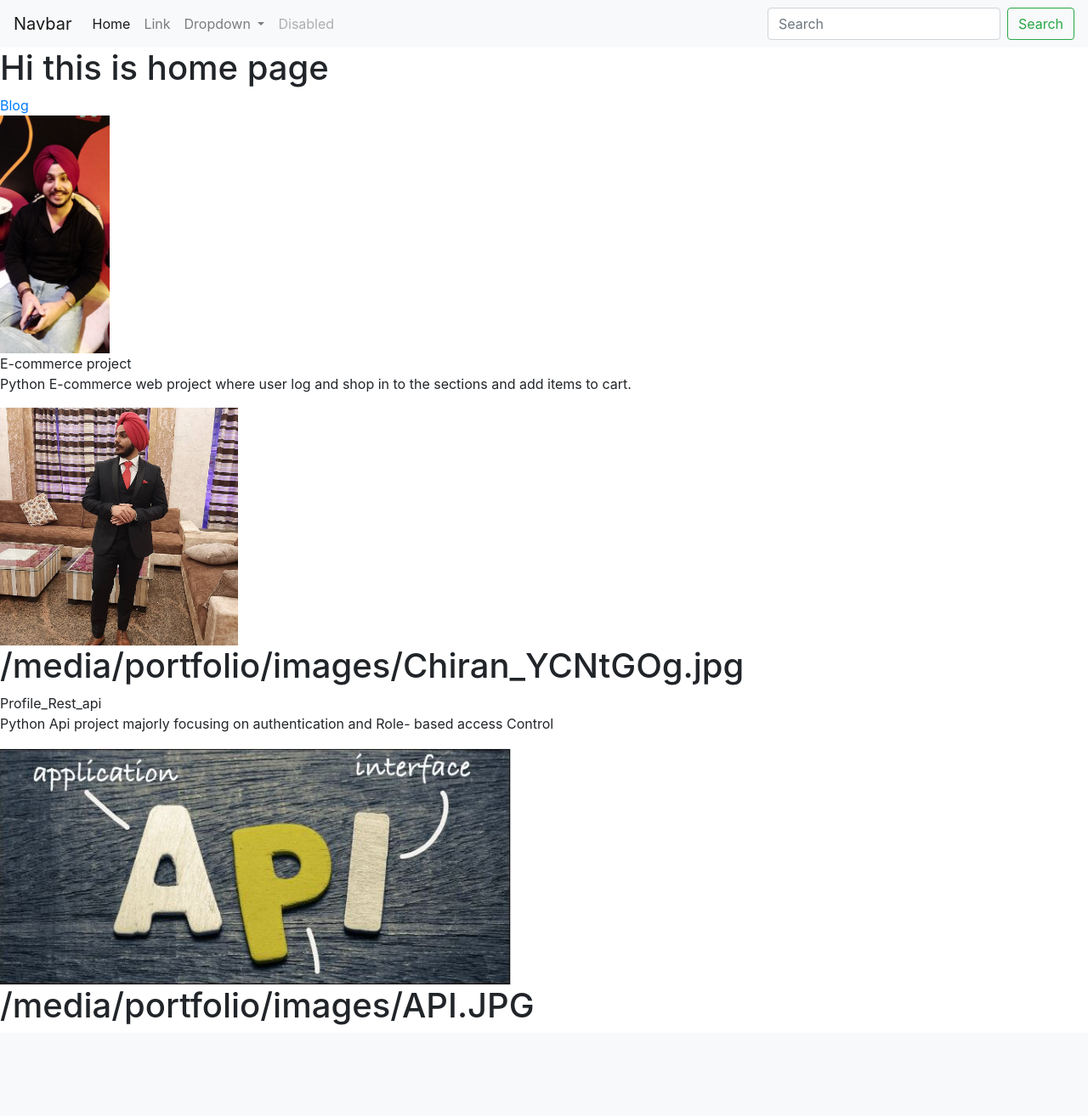
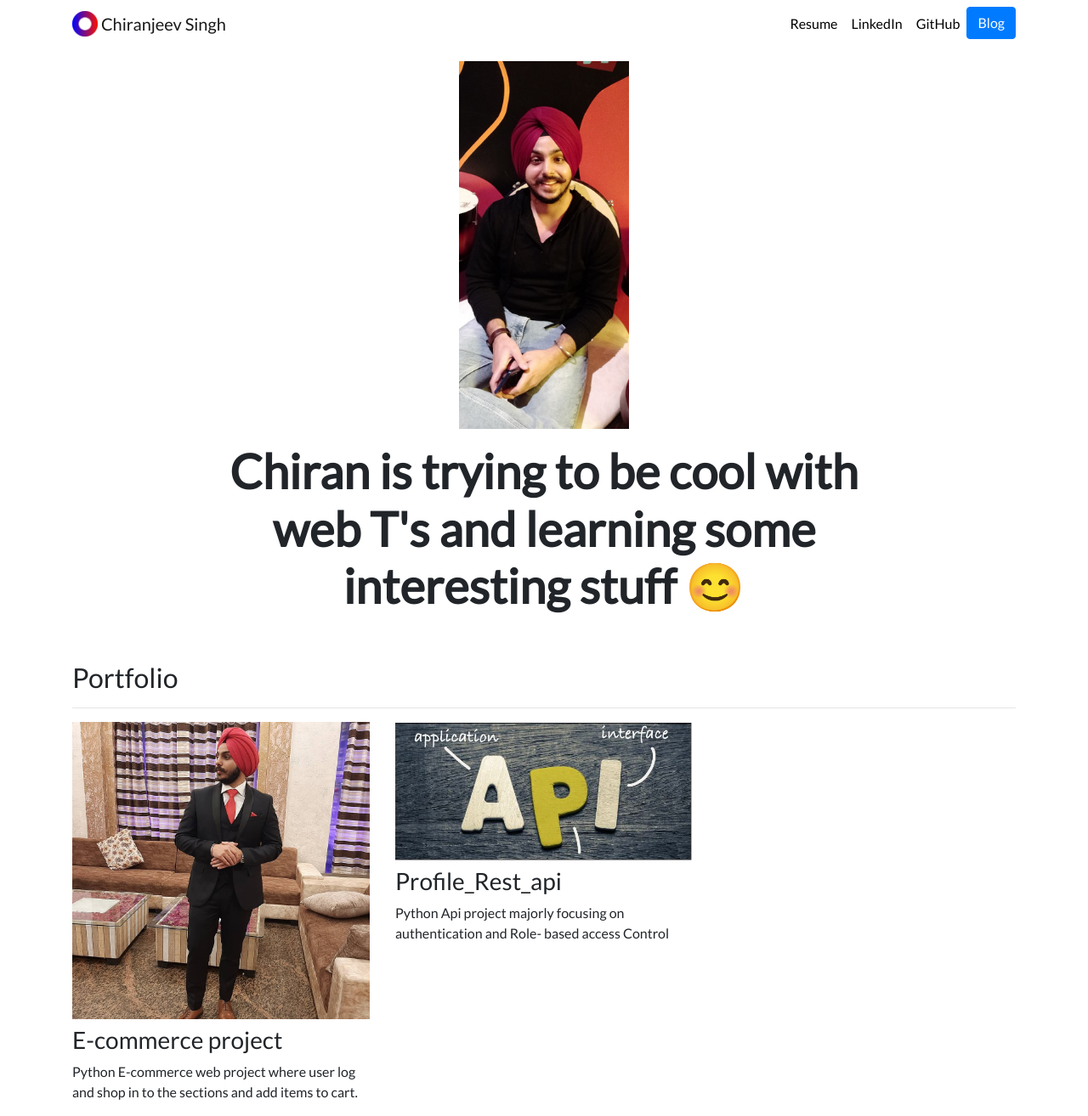
Before and after one commit to chiran8541/Django3-personal_portfolio, a Django app: template portfolio/templates/portfolio/home.html in a window 1280 px wide. Shown: the whole page at 85% size. Before the commit the page ends 1207 px from the top, so only its background shows below. Run offline with Django 3.2, Linux system fonts and the light colour scheme; the template is opened without the code that fills it: values that come from a table or form of the project are taken from there, others are empty; data comes from the database, SQL or seed files in the repository; both versions use the stored data as it was after the commit; parts of the project's set-up code (start-up, migrations or seed data) failed here and were passed over; some libraries are stand-ins or nearby versions.

Commit message:
removed old stuff

```diff
--- /dev/null
+++ b/portfolio/static/portfolio/custom.css
@@ -0,0 +1,24 @@
+.navbar-nav .nav-link {
+    color: rgba(0,0,0,1) !important;
+}
+
+.navbar-nav .nav-link:hover {
+    color: rgba(0,0,0,.5) !important;
+}
+
+body {
+    font-family: 'Lato', sans-serif;
+}
+
+#blogtitle {
+    font-size: 6rem;
+}
+
+@media (min-width: 992px) {
+    #hometext {
+        font-size: 3.5rem;
+    }
+    #blogdetailtitle {
+        font-size: 5rem;
+    }
+}
--- a/portfolio/templates/portfolio/base.html
+++ b/portfolio/templates/portfolio/base.html
@@ -1,60 +1,62 @@
+{% load static %}
 <!doctype html>
 <html lang="en">
+
 <head>
   <!-- Required meta tags -->
   <meta charset="utf-8">
   <meta name="viewport" content="width=device-width, initial-scale=1, shrink-to-fit=no">
 
   <!-- Bootstrap CSS -->
-    <link rel="stylesheet" href="https://stackpath.bootstrapcdn.com/bootstrap/4.5.0/css/bootstrap.min.css" integrity="sha384-9aIt2nRpC12Uk9gS9baDl411NQApFmC26EwAOH8WgZl5MYYxFfc+NcPb1dKGj7Sk" crossorigin="anonymous">
+  <link rel="stylesheet" href="https://stackpath.bootstrapcdn.com/bootstrap/4.4.1/css/bootstrap.min.css" integrity="sha384-Vkoo8x4CGsO3+Hhxv8T/Q5PaXtkKtu6ug5TOeNV6gBiFeWPGFN9MuhOf23Q9Ifjh" crossorigin="anonymous">
 
-    <title>Chiranjeev Singh </title>
+  <link rel="stylesheet" href="{% static "portfolio/custom.css" %}">
+
+  <link href="https://fonts.googleapis.com/css?family=Lato&display=swap" rel="stylesheet">
+
+  <link rel="icon" type="image/png" href="{% static "portfolio/Logo.png" %}">
+
+  <title>Chiranjeev Singh</title>
 </head>
+
 <body>
-    <nav class="navbar navbar-expand-lg navbar-light bg-light">
-        <a class="navbar-brand" href="#">Navbar</a>
-        <button class="navbar-toggler" type="button" data-toggle="collapse" data-target="#navbarSupportedContent" aria-controls="navbarSupportedContent" aria-expanded="false" aria-label="Toggle navigation">
+
+  <nav id="topNav" class="navbar navbar-expand-md navbar-light">
+    <div class="container">
+      <a class="navbar-brand" href="{% url 'Home Page' %}">
+        <img src="{% static "portfolio/Logo.png" %}" width="30" height="30" class="d-inline-block align-top" alt="Chiran's Logo">
+        <span>Chiranjeev Singh</span>
+      </a>
+      <button class="navbar-toggler" type="button" data-toggle="collapse" data-target="#navbarNav" aria-controls="navbarNav" aria-expanded="false" aria-label="Toggle navigation">
         <span class="navbar-toggler-icon"></span>
       </button>
-
-        <div class="collapse navbar-collapse" id="navbarSupportedContent">
-          <ul class="navbar-nav mr-auto">
-            <li class="nav-item active">
-              <a class="nav-link" href="#">Home <span class="sr-only">(current)</span></a>
+      <div class="collapse navbar-collapse text-center" id="navbarNav">
+        <ul class="navbar-nav ml-auto">
+          <li class="nav-item">
+            <a class="nav-link" href="{% static "portfolio/resume.pdf" %}">Resume</a>
           </li>
           <li class="nav-item">
-              <a class="nav-link" href="#">Link</a>
-            </li>
-            <li class="nav-item dropdown">
-              <a class="nav-link dropdown-toggle" href="#" id="navbarDropdown" role="button" data-toggle="dropdown" aria-haspopup="true" aria-expanded="false">
-                Dropdown
-              </a>
-              <div class="dropdown-menu" aria-labelledby="navbarDropdown">
-                <a class="dropdown-item" href="#">Action</a>
-                <a class="dropdown-item" href="#">Another action</a>
-                <div class="dropdown-divider"></div>
-                <a class="dropdown-item" href="#">Something else here</a>
-              </div>
+            <a class="nav-link" href="https://www.linkedin.com/in/chiranjeev-singh-854a661a8/" target="_blank">LinkedIn</a>
           </li>
           <li class="nav-item">
-              <a class="nav-link disabled" href="#" tabindex="-1" aria-disabled="true">Disabled</a>
+            <a class="nav-link" href="https://github.com/chiran8541" target="_blank">GitHub</a>
+          </li>
+          <li>
+            <a role="button" href="{% url 'blog:Blog Page' %}" class="btn btn-primary">Blog</a>
           </li>
         </ul>
-          <form class="form-inline my-2 my-lg-0">
-            <input class="form-control mr-sm-2" type="search" placeholder="Search" aria-label="Search">
-            <button class="btn btn-outline-success my-2 my-sm-0" type="submit">Search</button>
-          </form>
+      </div>
     </div>
   </nav>
-
-
-
- {% block content %} {% endblock %}
+  <div class="container">
+    {% block content %}{% endblock %}
+  </div>
 
   <!-- Optional JavaScript -->
   <!-- jQuery first, then Popper.js, then Bootstrap JS -->
-    <script src="https://code.jquery.com/jquery-3.5.1.slim.min.js" integrity="sha384-DfXdz2htPH0lsSSs5nCTpuj/zy4C+OGpamoFVy38MVBnE+IbbVYUew+OrCXaRkfj" crossorigin="anonymous"></script>
+  <script src="https://code.jquery.com/jquery-3.4.1.slim.min.js" integrity="sha384-J6qa4849blE2+poT4WnyKhv5vZF5SrPo0iEjwBvKU7imGFAV0wwj1yYfoRSJoZ+n" crossorigin="anonymous"></script>
   <script src="https://cdn.jsdelivr.net/npm/popper.js@1.16.0/dist/umd/popper.min.js" integrity="sha384-Q6E9RHvbIyZFJoft+2mJbHaEWldlvI9IOYy5n3zV9zzTtmI3UksdQRVvoxMfooAo" crossorigin="anonymous"></script>
-    <script src="https://stackpath.bootstrapcdn.com/bootstrap/4.5.0/js/bootstrap.min.js" integrity="sha384-OgVRvuATP1z7JjHLkuOU7Xw704+h835Lr+6QL9UvYjZE3Ipu6Tp75j7Bh/kR0JKI" crossorigin="anonymous"></script>
+  <script src="https://stackpath.bootstrapcdn.com/bootstrap/4.4.1/js/bootstrap.min.js" integrity="sha384-wfSDF2E50Y2D1uUdj0O3uMBJnjuUD4Ih7YwaYd1iqfktj0Uod8GCExl3Og8ifwB6" crossorigin="anonymous"></script>
 </body>
+
 </html>
--- a/portfolio/templates/portfolio/home.html
+++ b/portfolio/templates/portfolio/home.html
@@ -1,27 +1,42 @@
-{% extends 'portfolio/base.html' %}
+{% extends "portfolio/base.html" %}
+
+{% load static %}
 
 {% block content %}
 
 
-    <h1> Hi this is home page</h1>
-{% load static %}
 
-<a href="{% url 'blog:Blog Page' %}">Blog</a>
+<div class="row justify-content-center my-3">
+  <div class="col-5">
+    <div style="text-align: center;"><img src="{% static 'portfolio/CJ.jpg' %}" height="150", width="200", class="img-fluid"></div>
+  </div>
+</div>
 
+<div class="row justify-content-center mb-3">
+  <div class="col-md-9 text-center">
+    <h1 id="hometext" class="font-weight-bold">Chiran is trying to be cool with web T's and learning some interesting stuff 😊</h1>
+  </div>
+</div>
 
-<br>
+<h2 class="mt-5">Portfolio</h2>
+<hr>
+<div class="row">
+  {% for project in projects %}
+  <div class="col-lg-4 col-md-6">
 
-<img src="{% static 'portfolio/CJ.jpg' %}" height="280",width = "280"">
+    {% if project.url %}
+    <a href="{{ project.url }}">
+      <img src="{{ project.image.url }}" class="img-fluid mb-2">
+    </a>
+    {% else %}
 
-<br>
-{% for project in projects %}
-<a>{{project.title}}</a>
-<p>{{project.description}}</p>
-<img src="{{ project.image.url }}" height="280",width = "280">
-<br>
-<h1>{{project.image.url}}</h1>
+    <img src="{{ project.image.url }}" class="img-fluid mb-2">
+    {% endif %}
+    <h3>{{ project.title }}</h3>
+    <p>{{ project.description }}</p>
 
-
-{% endfor %}
+  </div>
+  {% endfor %}
+</div>
 
 {% endblock %}
```
Also changed, not shown: blog/templates/blog/all_blog.html (+18 -8 lines), blog/templates/blog/detail.html (+13 -3 lines), personal_portfolio/settings.py (+8 -4 lines), db.sqlite3, media/portfolio/images/API.JPG (added), media/portfolio/images/Chiran_YCNtGOg.jpg (added), media/portfolio/images/bucket.JPG (added), portfolio/static/portfolio/Logo.png (added), 1 other file. Lines whose indentation alone changed are shown as unchanged.
